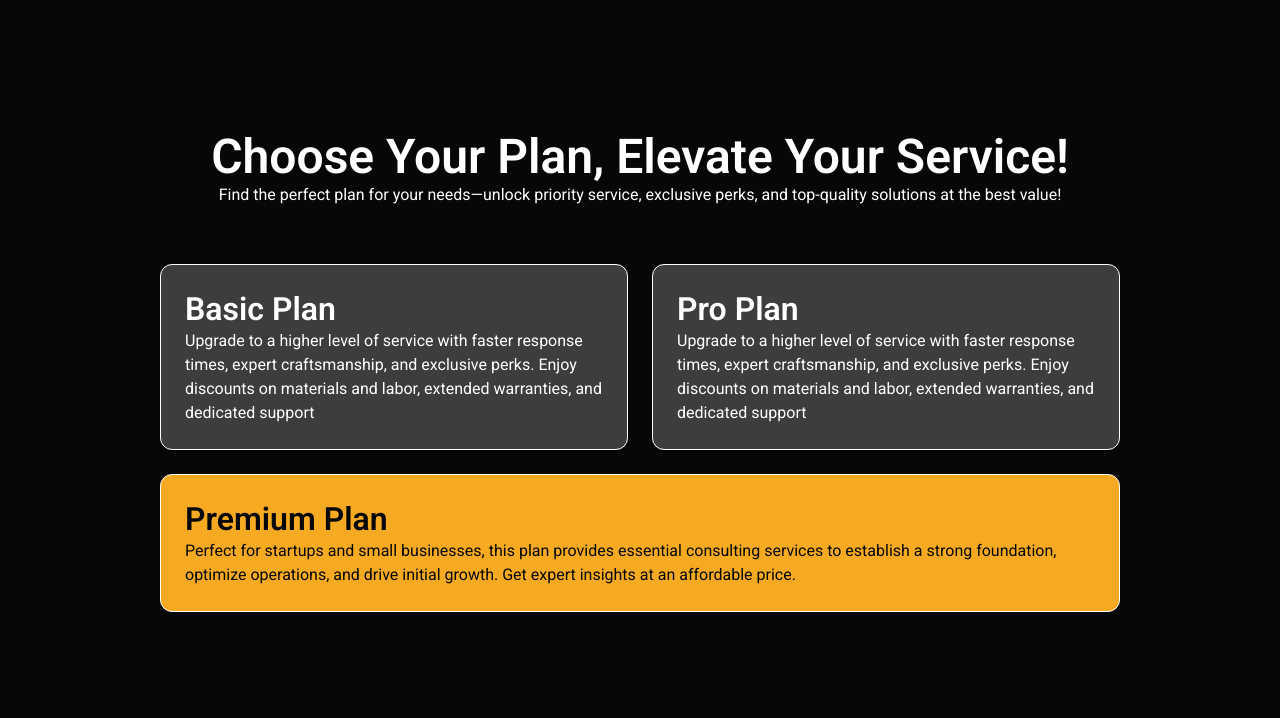
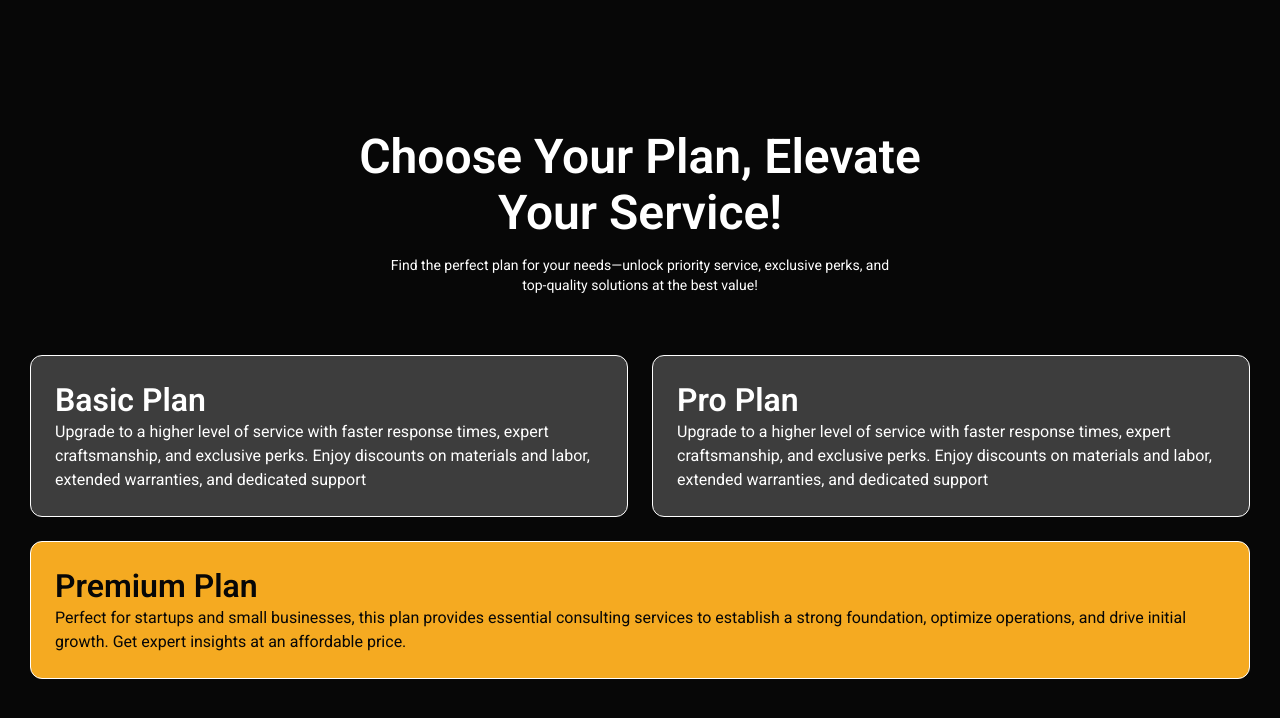
Before and after one commit to kvika259/my-first-site, a plain HTML site: page grid.html in a window 1280 px wide. Drawn offline with Linux system fonts and the light colour scheme.

Commit message:
second commit

```diff
--- a/grid.css
+++ b/grid.css
@@ -8,30 +8,45 @@ body{
     font-family: "Roboto", sans-serif;
     background-color: #070707;
     color: #FFFFFF;
-    padding: 129px 160px;
+}
+
+.plans{
+    padding: 129px 0;
+}
+
+.container{
+    max-width: 1220px; /* ограничение и центрирование контейнера */
+    margin: 0 auto;
 }
 
 .title__plans{
     font-weight: 600;
     font-size: 48px;
     line-height: 56px;
+    margin-bottom: 14px;
 }
 
 .info__plans{
     text-align: center;
-    margin-bottom: 60px;
+    margin: 0 auto 60px; /* ограничение и центрирование обертки */
+    max-width: 639px;
 }
+
+.text__plans{
+    max-width: 515px;
+    margin: 0 auto;
+    font-size: 14px;
+    line-height: 20px;
+}
+
+
 .plans__type{
     display: grid;
     grid-template-rows: auto auto;
-    row-gap: 24px;
+    grid-template-columns: 1fr 1fr;
+    gap: 24px;
 }
 
-.plans__econom{
-    display: grid;
-    grid-template-columns: 1fr 1fr;
-    column-gap: 24px;
-}
 
 .plan__econom{
     background-color: rgba(255, 255, 255, 0.22);
@@ -52,6 +67,7 @@ body{
     border: 1px solid #FFFFFF;
     border-radius: 12px;
     padding: 24px;
+    grid-column: 1/3;
 }
 
 .plan__description{
--- a/grid.html
+++ b/grid.html
@@ -10,6 +10,7 @@
     <link href="https://fonts.googleapis.com/css2?family=Montserrat:ital,wght@0,100..900;1,100..900&family=Noto+Sans:ital,wght@0,100..900;1,100..900&family=Roboto:ital,wght@0,100..900;1,100..900&display=swap" rel="stylesheet">
 </head>
 <body>
+    <section class="plans">
     <div class="container plans__container">
         <div class="info__plans">
             <h2 class="title__plans">Choose Your Plan, Elevate Your Service!</h2>
@@ -17,7 +18,6 @@
                 exclusive perks, and top-quality solutions at the best value!</p>
         </div>
         <div class="plans__type">
-            <div class="plans__econom">
                 <div class="plan__econom">
                     <h3 class="plan__type">Basic Plan</h3>
                     <p class="plan__description">Upgrade to a higher level of service with faster response times, expert craftsmanship,
@@ -28,7 +28,6 @@
                     <p class="plan__description">Upgrade to a higher level of service with faster response times, expert craftsmanship,
                     and exclusive perks. Enjoy discounts on materials and labor, extended warranties, and dedicated support </p>
                 </div>
-            </div>
             <div class="plan__premium">
                 <h3 class="plan__type">Premium Plan</h3>
                 <p class="plan__description">Perfect for startups and small businesses, this plan provides essential consulting services to establish a strong foundation,
@@ -36,5 +35,6 @@
             </div>
         </div>
     </div>
+    </section>
 </body>
 </html>
```
